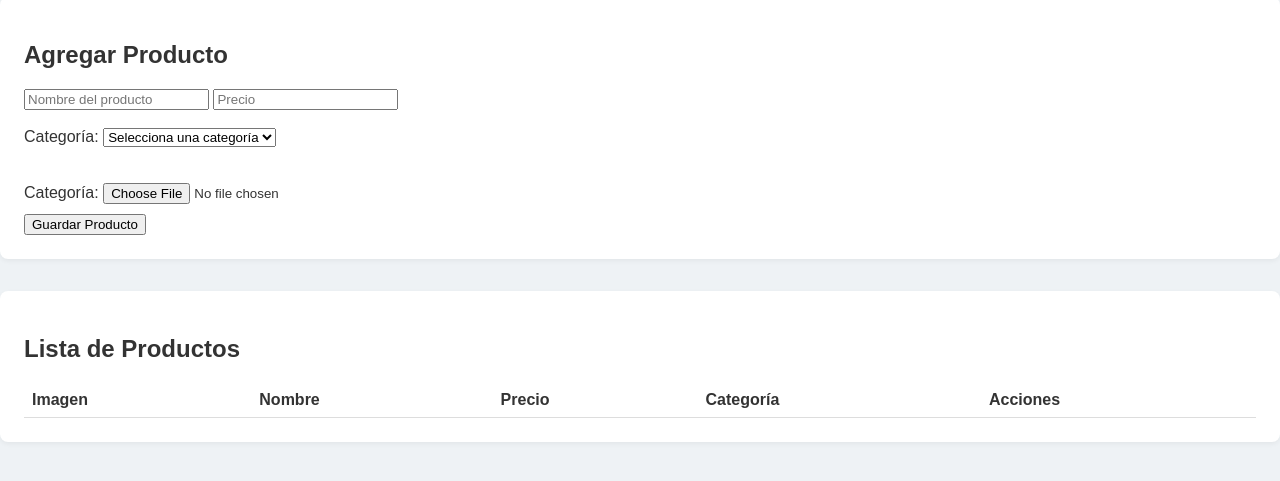
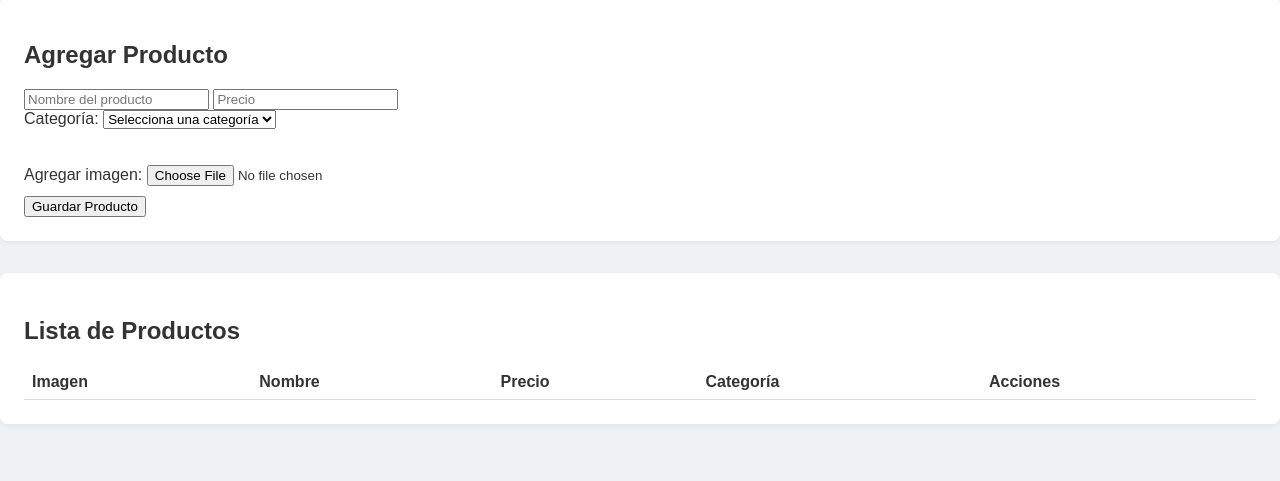
Before and after one commit to adrianrichard/Ventaweb, a website: page admin.html in a window 1280 px wide. Shown: the part 117-598 px from the top of the page. Drawn offline with Linux system fonts and the light colour scheme; no server answers.

Commit message:
modificando frontend

```diff
--- a/admin.html
+++ b/admin.html
@@ -27,7 +27,7 @@
 
                 <input type="text" id="nombre" name="nombre" placeholder="Nombre del producto" required>
                 <input type="number" step="0.01" id="precio" name="precio" placeholder="Precio" required>
-                <br></br>
+                <br>
                 <!-- Campo Selector de Categoría -->
                 <div class="campo-categoria">
                     <label for="select-categoria">Categoría:</label>
@@ -43,7 +43,7 @@
                     <input type="text" id="nueva-categoria-input" placeholder="Escribe la nueva categoría" style="display: none; margin-top: 8px;">
                 </div>
                 <br></br>
-                <label for="imagen">Categoría:</label>
+                <label for="imagen">Agregar imagen:</label>
                 <input type="file" id="imagen" name="imagen" accept="image/*">
                 <br>
                 <div class="form-acciones" style="margin-top: 10px;">
```
Also changed, not shown: 1 other file.
